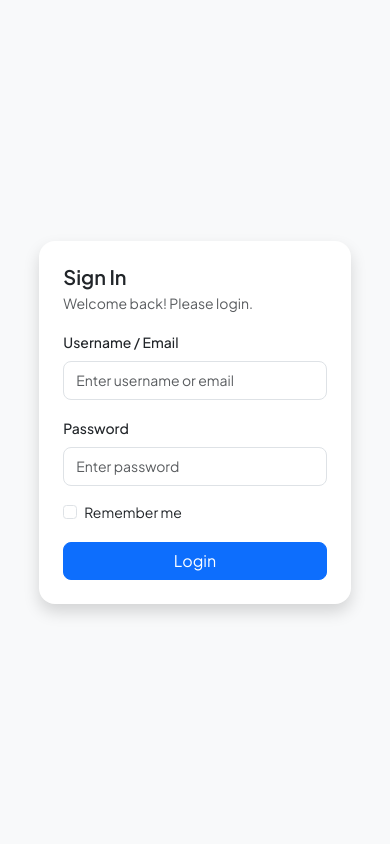
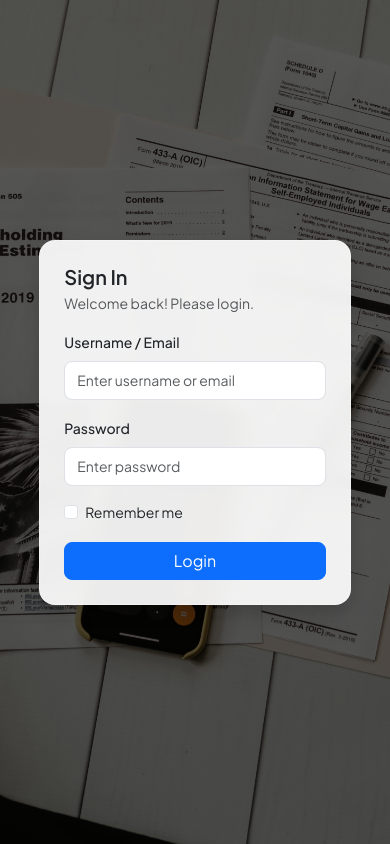
Before and after one commit to athifsaleem2/ERP, an Angular app in the folder ERPENTERPRISE/: page /login in a window 390 px wide. Built offline with nearby package versions, Linux system fonts and the light colour scheme.

Commit message:
mobile background

```diff
--- a/ERPENTERPRISE/src/app/pages/auth/login/login.component.css
+++ b/ERPENTERPRISE/src/app/pages/auth/login/login.component.css
@@ -80,3 +80,32 @@ html, body {
 .login-card h5 {
   font-size: 20px;
 }
+
+/* Mobile Background Handling */
+@media (max-width: 991.98px) {
+  .login-page {
+    background: url('/photo-1554224155-6726b3ff858f.jpg') center/cover no-repeat;
+    position: relative;
+  }
+
+  /* Add an overlay on mobile so text/card is legible */
+  .login-page::before {
+    content: '';
+    position: absolute;
+    inset: 0;
+    background: rgba(0, 0, 0, 0.55);
+    z-index: 0;
+  }
+
+  .container-fluid {
+    z-index: 1;
+    position: relative;
+  }
+
+  /* Make the card slightly transparent for a glass effect */
+  .login-card {
+    background: rgba(255, 255, 255, 0.92) !important;
+    backdrop-filter: blur(8px);
+    border: 1px solid rgba(255, 255, 255, 0.3) !important;
+  }
+}
```
